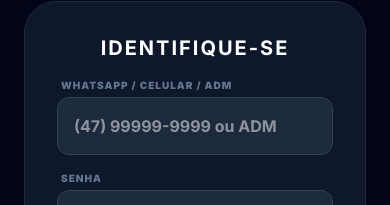
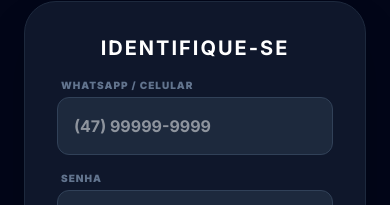
Before and after one commit to Poltrank/projeto1, a React (Vite) app: page / in a window 390 px wide. Shown: the part 359-564 px from the top of the page. Built offline with nearby package versions, Linux system fonts and the light colour scheme; no server answers; the database is empty.

Commit message:
feat: Remove "ADM" from phone input placeholder
Removes the "ADM" option from the phone number input's placeholder to simplify user input and reflect the expected format.

```diff
--- a/src/App.tsx
+++ b/src/App.tsx
@@ -96,12 +96,12 @@ function AppContent() {
 
           <div className="space-y-4 text-left">
             <div>
-              <label className="block text-[10px] font-black text-slate-500 uppercase tracking-widest ml-1 mb-1">WhatsApp / Celular / ADM</label>
+              <label className="block text-[10px] font-black text-slate-500 uppercase tracking-widest ml-1 mb-1">WhatsApp / Celular</label>
               <input
                 type="text"
                 value={phone}
                 onChange={(e) => setPhone(e.target.value)}
-                placeholder="(47) 99999-9999 ou ADM"
+                placeholder="(47) 99999-9999"
                 className="w-full bg-slate-800 border border-slate-700 p-4 rounded-xl text-white outline-none focus:ring-2 focus:ring-emerald-500 transition-all font-bold"
                 required
               />
```
